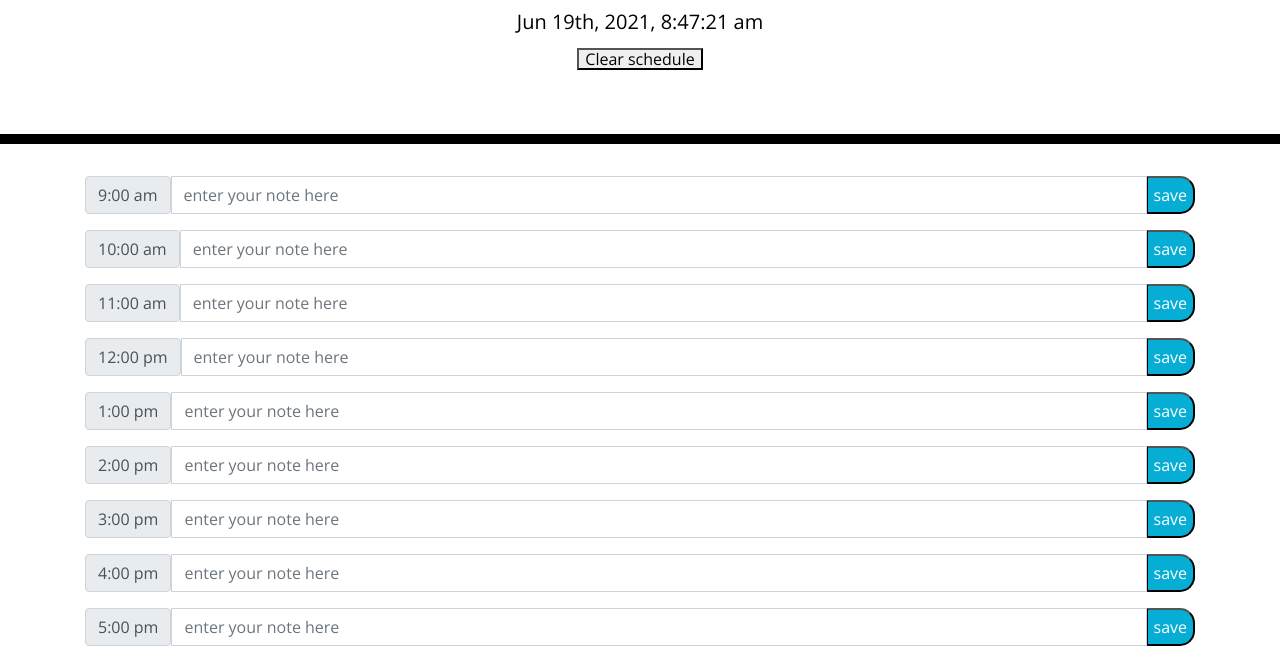
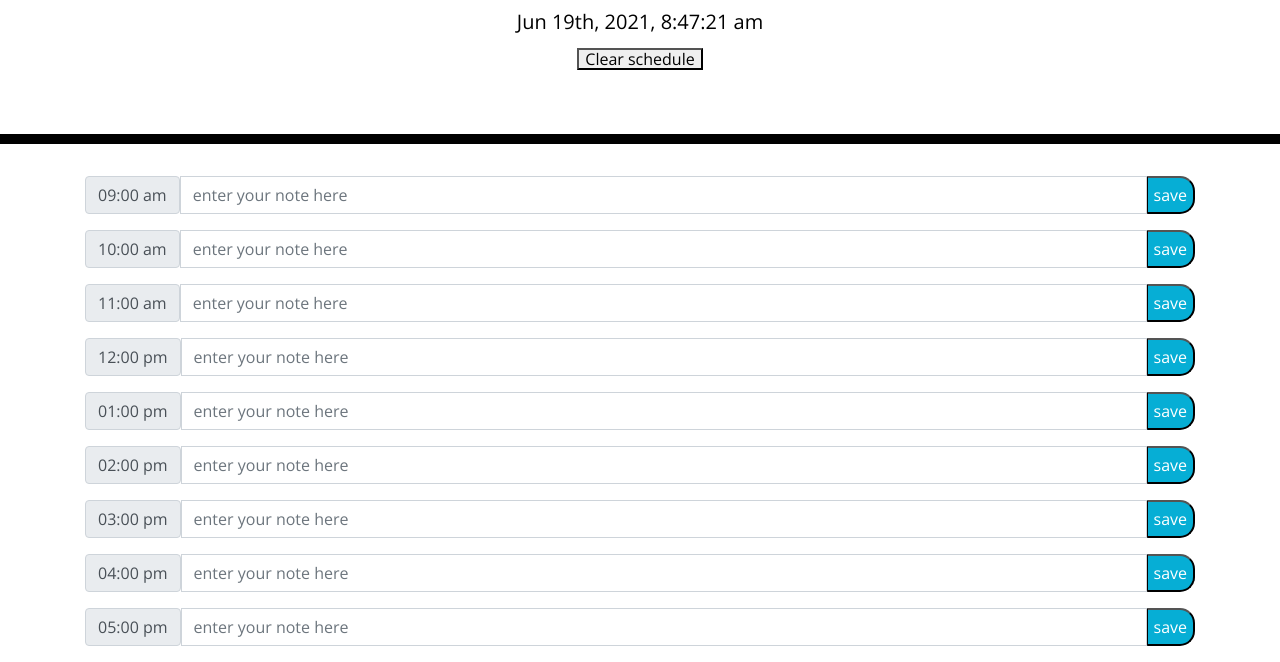
Before and after one commit to neilroy63/Day-Planner-, a plain HTML site: page index.html in a window 1280 px wide. Shown: the part 182-844 px from the top of the page. Drawn offline with nearby package versions, Linux system fonts and the light colour scheme.

Commit message:
fix/updated index

```diff
--- a/Assets/script.js
+++ b/Assets/script.js
@@ -4,6 +4,7 @@ $("#currentDay").text(today.format("MMM Do, YYYY, h:mm:ss a"));
 
 // using moment js for the current time
 var currentTime = moment()
+
 
 // 9 AM Code Block
 
--- a/index.html
+++ b/index.html
@@ -36,7 +36,7 @@
 
   <!-- 9 AM -->
       <div class="input-group mb-3">
-        <span class="input-group-text" id="inputGroup-sizing-default">9:00 am</span>
+        <span class="input-group-text" id="inputGroup-sizing-default">09:00 am</span>
         <input type="text" class="form-control" aria-label="Sizing example input" aria-describedby="inputGroup-sizing-default"
           placeholder="enter your note here">
         <button id=" " class=" saveBtn">save</button>
@@ -71,7 +71,7 @@
 
       <!-- 1 PM -->
       <div class="input-group mb-3">
-        <span class="input-group-text" id="inputGroup-sizing-default">1:00 pm</span>
+        <span class="input-group-text" id="inputGroup-sizing-default">01:00 pm</span>
         <input type="text" class="form-control" aria-label="Sizing example input" aria-describedby="inputGroup-sizing-default"
           placeholder="enter your note here">
         <button id="" class=" saveBtn">save</button>
@@ -80,7 +80,7 @@
 
       <!-- 2 PM -->
       <div class="input-group mb-3">
-        <span class="input-group-text" id="inputGroup-sizing-default">2:00 pm</span>
+        <span class="input-group-text" id="inputGroup-sizing-default">02:00 pm</span>
         <input type="text" class="form-control" aria-label="Sizing example input" aria-describedby="inputGroup-sizing-default"
           placeholder="enter your note here">
         <button id="" class="saveBtn ">save</button>
@@ -89,7 +89,7 @@
 
       <!-- 3 PM -->
       <div class="input-group mb-3">
-        <span class="input-group-text" id="inputGroup-sizing-default">3:00 pm</span>
+        <span class="input-group-text" id="inputGroup-sizing-default">03:00 pm</span>
         <input type="text" class="form-control" aria-label="Sizing example input" aria-describedby="inputGroup-sizing-default"
           placeholder="enter your note here">
         <button id="" class="saveBtn ">save</button>
@@ -98,7 +98,7 @@
 
       <!-- 4 PM -->
       <div class="input-group mb-3">
-        <span class="input-group-text" id="inputGroup-sizing-default">4:00 pm</span>
+        <span class="input-group-text" id="inputGroup-sizing-default">04:00 pm</span>
         <input type="text" class="form-control" aria-label="Sizing example input" aria-describedby="inputGroup-sizing-default"
           placeholder="enter your note here">
         <button id="" class="saveBtn ">save</button>
@@ -107,7 +107,7 @@
 
       <!-- 5 PM -->
       <div class="input-group mb-3">
-        <span class="input-group-text" id="inputGroup-sizing-default">5:00 pm</span>
+        <span class="input-group-text" id="inputGroup-sizing-default">05:00 pm</span>
         <input type="text" class="form-control" aria-label="Sizing example input" aria-describedby="inputGroup-sizing-default"
           placeholder="enter your note here">
         <button id="" class="saveBtn ">save</button>
```
